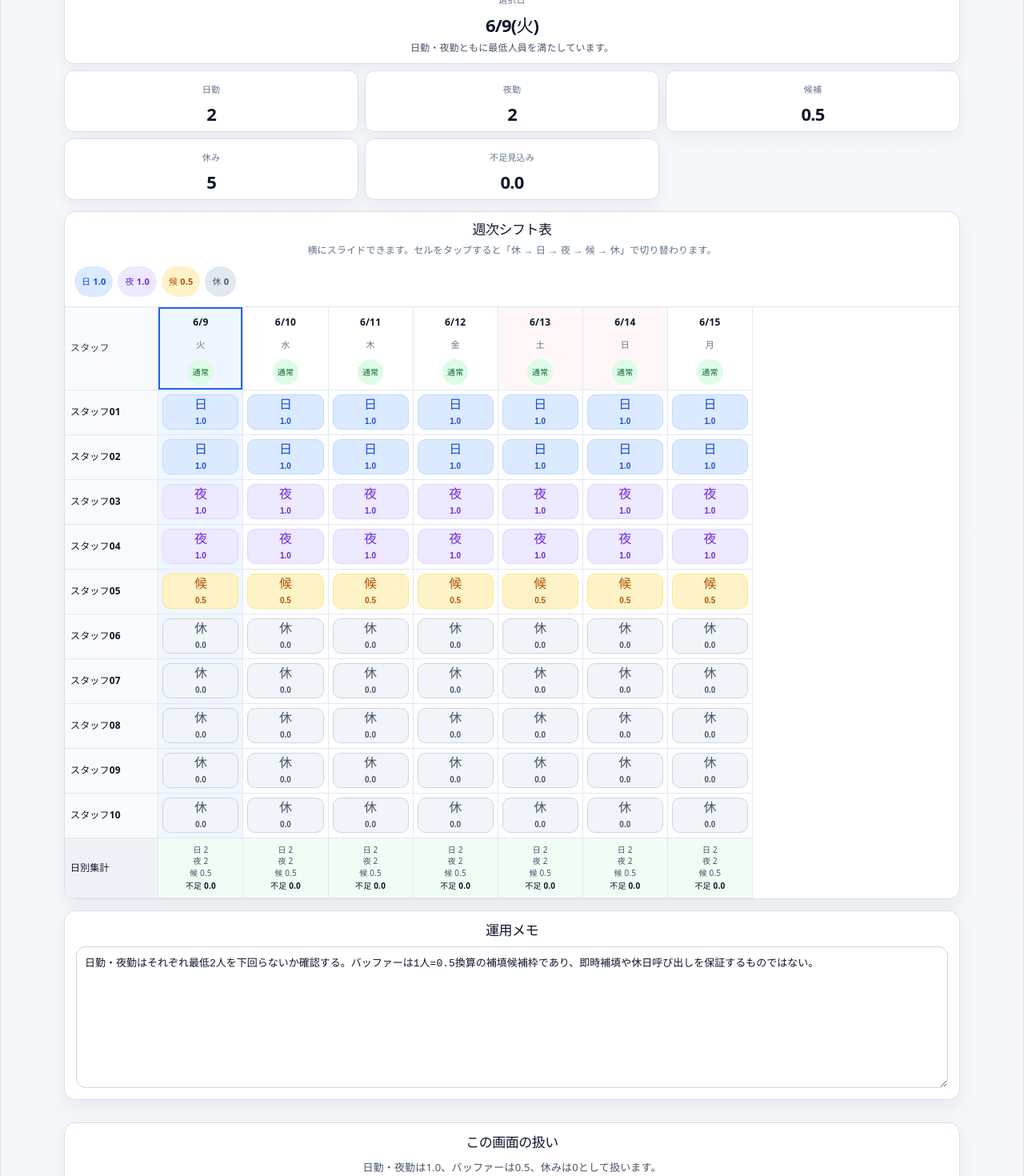
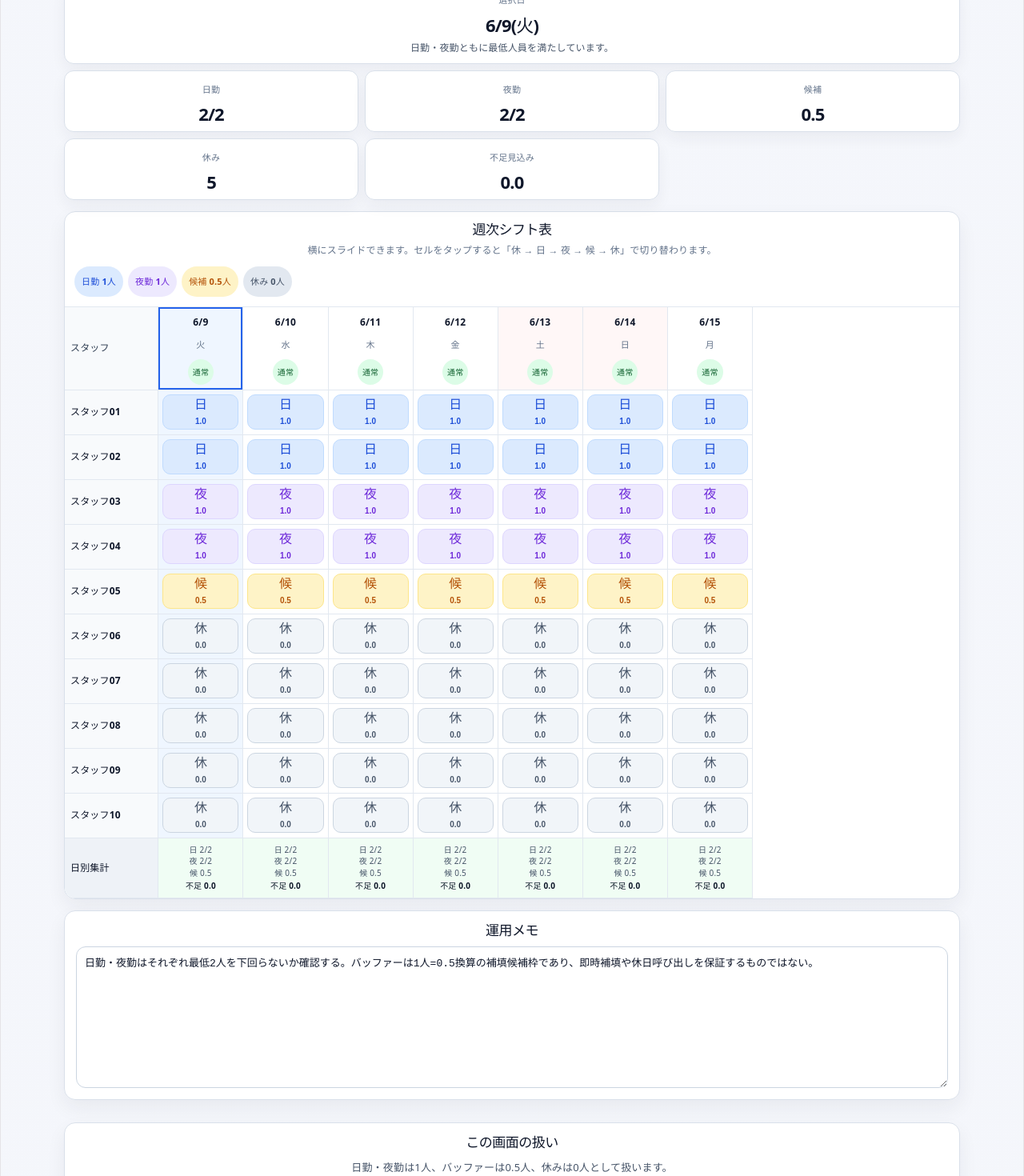
Before and after one commit to Ryohei0Otsuka/staff-guard-map, a React (Vite) app: page / in a window 1280 px wide. Shown: the part 360-1830 px from the top of the page at 80% size. Built offline with nearby package versions, Linux system fonts and the light colour scheme.

Commit message:
Fix day and night staffing count display

```diff
--- a/src/App.jsx
+++ b/src/App.jsx
@@ -1,7 +1,7 @@
 import { useEffect, useMemo, useState } from "react";
 import "./App.css";
 
-const STORAGE_KEY = "staff-guard-map-shift-table-v10";
+const STORAGE_KEY = "staff-guard-map-shift-table-v11";
 
 const MIN_DAY_COUNT = 2;
 const MIN_NIGHT_COUNT = 2;
@@ -242,11 +242,15 @@ function getDayStatus(dayCounts) {
   const alerts = [];
 
   if (dayCounts.dayPeople < MIN_DAY_COUNT) {
-    alerts.push(`日勤が最低人員${MIN_DAY_COUNT}人を下回っています`);
+    alerts.push(
+      `日勤が最低人員を下回っています（${dayCounts.dayPeople}/${MIN_DAY_COUNT}人）`
+    );
   }
 
   if (dayCounts.nightPeople < MIN_NIGHT_COUNT) {
-    alerts.push(`夜勤が最低人員${MIN_NIGHT_COUNT}人を下回っています`);
+    alerts.push(
+      `夜勤が最低人員を下回っています（${dayCounts.nightPeople}/${MIN_NIGHT_COUNT}人）`
+    );
   }
 
   if (rawShortage > 0 && dayCounts.bufferCount > 0) {
@@ -262,6 +266,8 @@ function getDayStatus(dayCounts) {
       level: "normal",
       label: "通常",
       message: "日勤・夜勤ともに最低人員を満たしています。",
+      dayShortage,
+      nightShortage,
       rawShortage,
       adjustedShortage,
       alerts
@@ -273,6 +279,8 @@ function getDayStatus(dayCounts) {
       level: "warning",
       label: "注意",
       message: "最低人員割れがあります。バッファー候補の確認が必要です。",
+      dayShortage,
+      nightShortage,
       rawShortage,
       adjustedShortage,
       alerts
@@ -284,6 +292,8 @@ function getDayStatus(dayCounts) {
     label: "不足",
     message:
       "バッファー候補を含めても不足見込みがあります。上長・営業側への相談が必要です。",
+    dayShortage,
+    nightShortage,
     rawShortage,
     adjustedShortage,
     alerts
@@ -549,12 +559,16 @@ function App() {
 
         <article>
           <span>日勤</span>
-          <strong>{activeCounts.dayPeople}</strong>
+          <strong>
+            {activeCounts.dayPeople}/{MIN_DAY_COUNT}
+          </strong>
         </article>
 
         <article>
           <span>夜勤</span>
-          <strong>{activeCounts.nightPeople}</strong>
+          <strong>
+            {activeCounts.nightPeople}/{MIN_NIGHT_COUNT}
+          </strong>
         </article>
 
         <article>
@@ -583,10 +597,10 @@ function App() {
           </div>
 
           <div className="legend">
-            <span className="legend-item legend-item--day">日 1.0</span>
-            <span className="legend-item legend-item--night">夜 1.0</span>
-            <span className="legend-item legend-item--buffer">候 0.5</span>
-            <span className="legend-item legend-item--off">休 0</span>
+            <span className="legend-item legend-item--day">日勤 1人</span>
+            <span className="legend-item legend-item--night">夜勤 1人</span>
+            <span className="legend-item legend-item--buffer">候補 0.5人</span>
+            <span className="legend-item legend-item--off">休み 0人</span>
           </div>
         </div>
 
@@ -680,8 +694,12 @@ function App() {
                       className={`day-total day-total--${dayStatus.level}`}
                       onClick={() => setActiveDate(dateKey)}
                     >
-                      <span>日 {dayCounts.dayPeople}</span>
-                      <span>夜 {dayCounts.nightPeople}</span>
+                      <span>
+                        日 {dayCounts.dayPeople}/{MIN_DAY_COUNT}
+                      </span>
+                      <span>
+                        夜 {dayCounts.nightPeople}/{MIN_NIGHT_COUNT}
+                      </span>
                       <span>候 {dayCounts.bufferCount.toFixed(1)}</span>
                       <strong>不足 {dayStatus.adjustedShortage.toFixed(1)}</strong>
                     </td>
@@ -707,7 +725,10 @@ function App() {
         <section className="info-card">
           <h2>この画面の扱い</h2>
           <p className="note-text">
-            日勤・夜勤は1.0、バッファーは0.5、休みは0として扱います。
+            日勤・夜勤は1人、バッファーは0.5人、休みは0人として扱います。
+          </p>
+          <p className="note-text">
+            日勤・夜勤はそれぞれ2人未満の場合にアラートを表示します。
           </p>
           <p className="note-text">
             バッファーは、即時補填や休日呼び出しを保証するものではありません。
```
